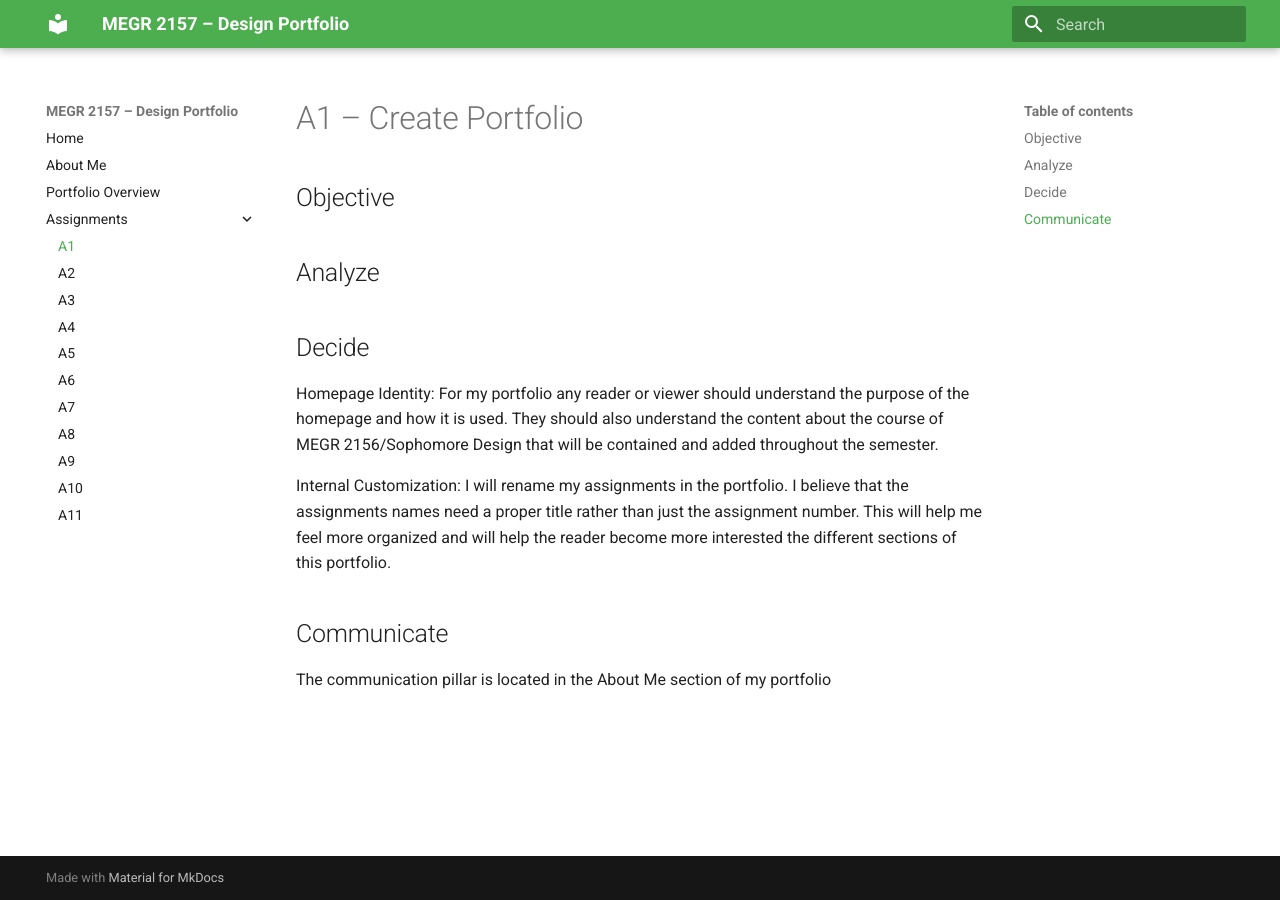
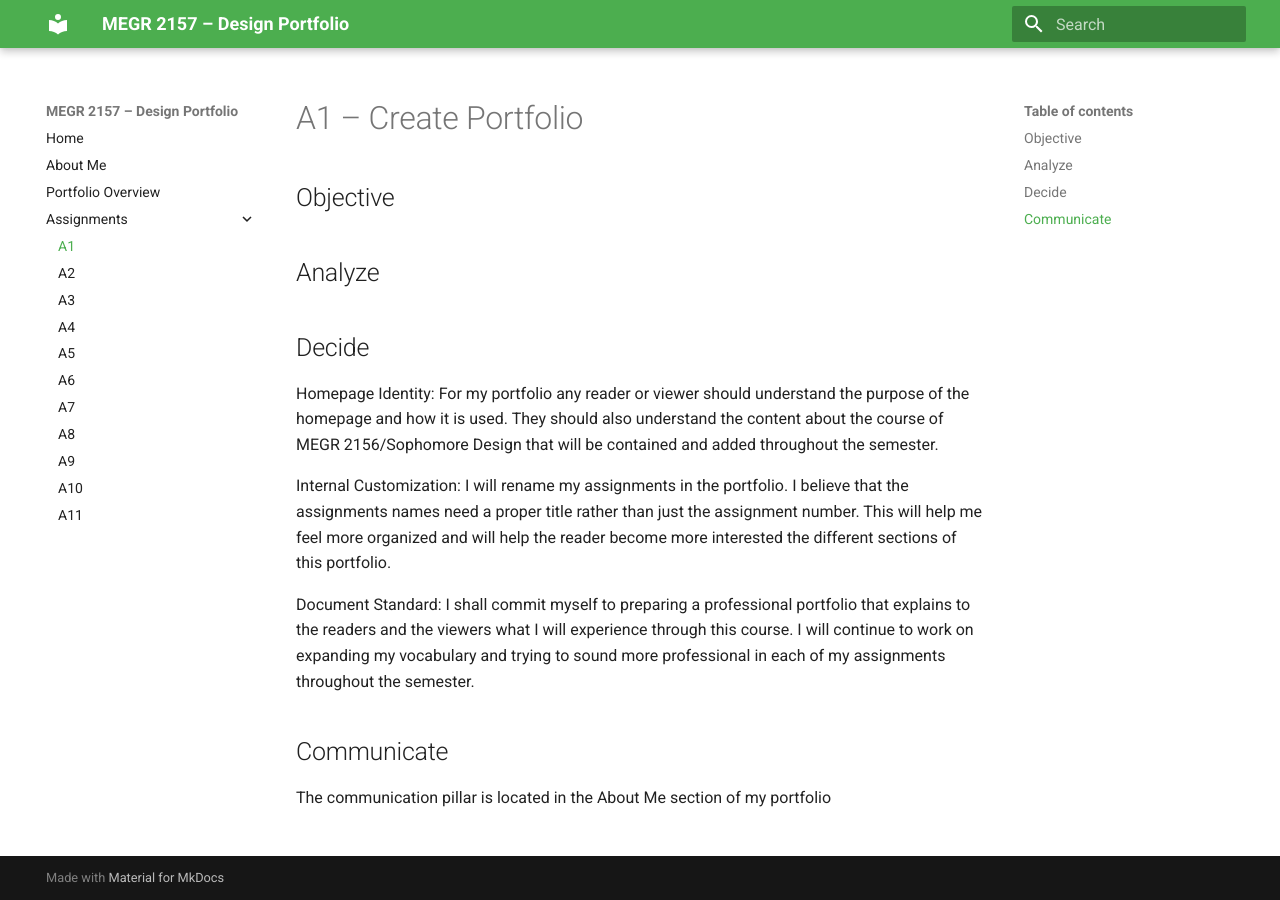
Before and after one commit to Ryants745/MEGR-2156-Design-Lab-Portfolio, an MkDocs documentation site: the page built from docs/assignments/A01/index.md, in a window 1280 px wide. Built offline with MkDocs 1.6.1 and Material for MkDocs 9.7.7, drawn with Linux system fonts in a browser that asks for light colours.

Commit message:
Enhance portfolio with document standard commitment
Added a new section on document standards for the portfolio.

```diff
--- a/docs/assignments/A01/index.md
+++ b/docs/assignments/A01/index.md
@@ -9,6 +9,6 @@ Homepage Identity: For my portfolio any reader or viewer should understand the p
 
 Internal Customization: I will rename my assignments in the portfolio. I believe that the assignments names need a proper title rather than just the assignment number. This will help me feel more organized and will help the reader become more interested the different sections of this portfolio.
 
-
+Document Standard: I shall commit myself to preparing a professional portfolio that explains to the readers and the viewers what I will experience through this course. I will continue to work on expanding my vocabulary and trying to sound more professional in each of my assignments throughout the semester.
 ## Communicate
 The communication pillar is located in the About Me section of my portfolio
```
